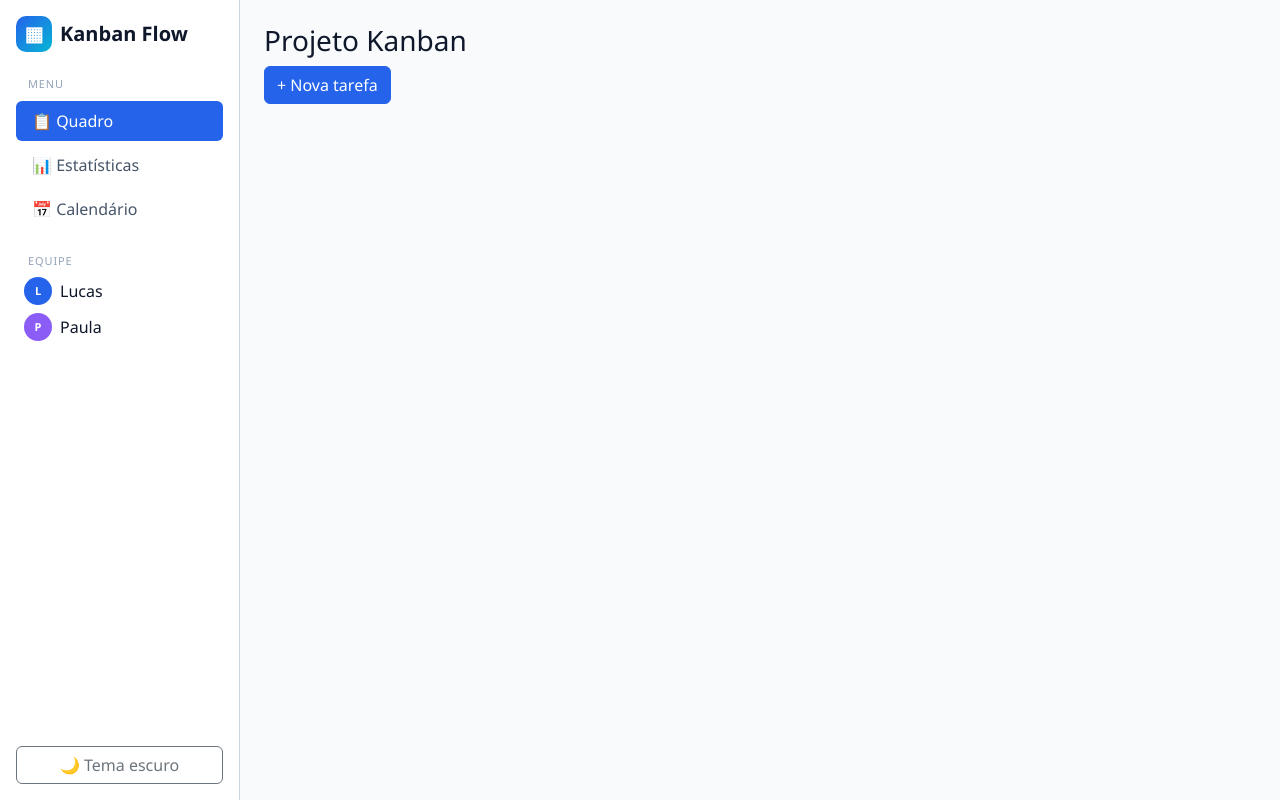
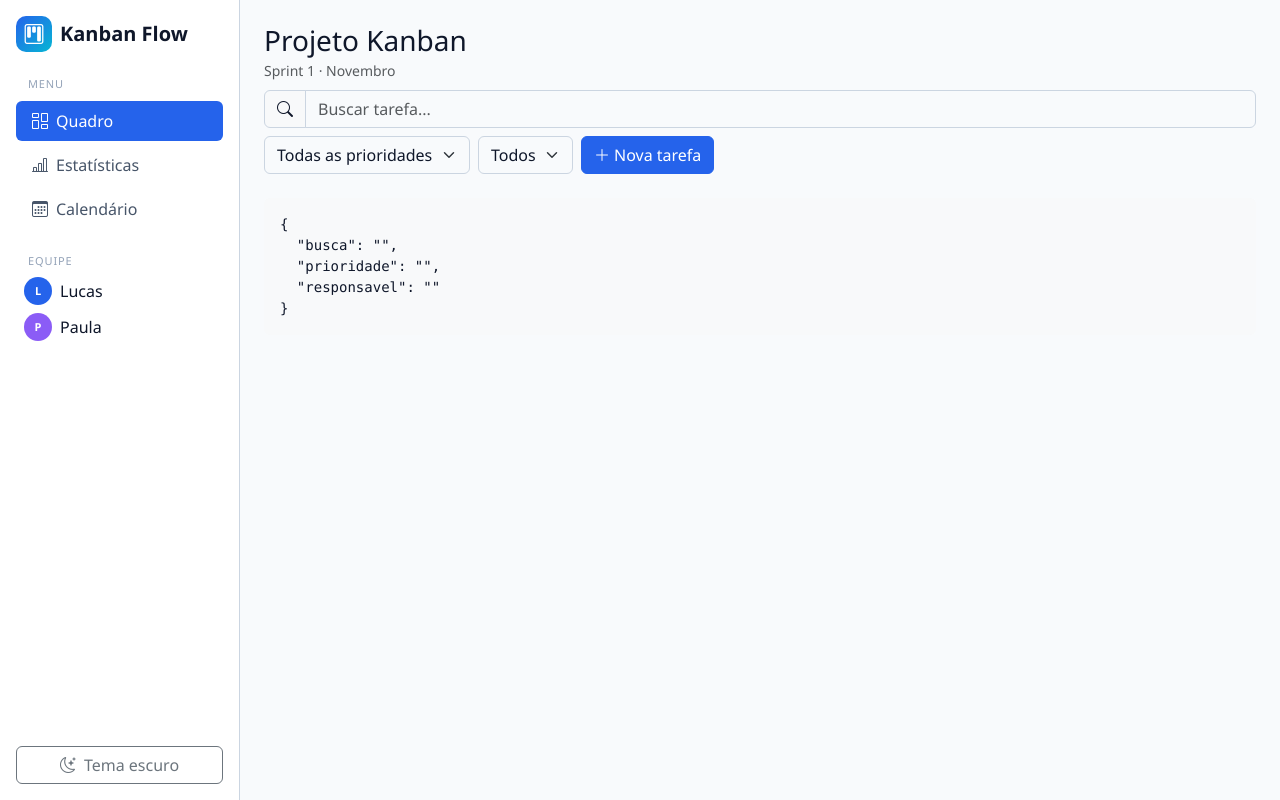
Before and after one commit to lucasomena920-lab/kanguin-colaborativo, a React (Vite) app: page / in a window 1280 px wide. Built offline with nearby package versions, Linux system fonts and the light colour scheme.

Commit message:
Troca emojis por Bootstrap Icons
Troca emojis por Bootstrap Icons

```diff
--- a/package.json
+++ b/package.json
@@ -11,6 +11,7 @@
   },
   "dependencies": {
     "bootstrap": "^5.3.8",
+    "bootstrap-icons": "^1.13.2",
     "react": "^19.3.1",
     "react-bootstrap": "^2.10.10",
     "react-dom": "^19.3.1"
--- a/src/App.jsx
+++ b/src/App.jsx
@@ -1,4 +1,6 @@
+import { useState, useEffect } from 'react'
 import Sidebar from './components/Sidebar.jsx'
+import Topo from './components/Topo.jsx'
 
 const equipe = [
   { nome: 'Lucas', cor: '#2563EB' },
@@ -6,13 +8,48 @@ const equipe = [
 ]
 
 function App() {
+  // ===== ESTADOS =====
+  const [tema, setTema] = useState('light')
+  const [filtros, setFiltros] = useState({
+    busca: '',
+    prioridade: '',
+    responsavel: '',
+  })
+
+  // ===== EFEITO: aplica o tema na página =====
+  useEffect(() => {
+    document.documentElement.setAttribute('data-bs-theme', tema)
+  }, [tema])
+
+  // ===== FUNÇÕES =====
+  function alternarTema() {
+    setTema(tema === 'light' ? 'dark' : 'light')
+  }
+
+  function mudarFiltro(campo, valor) {
+    setFiltros({ ...filtros, [campo]: valor })
+  }
+
+  function abrirNovaTarefa() {
+    console.log('Abrir modal (vem na Parte 5)')
+  }
+
   return (
     <div className="app d-flex">
-      <Sidebar equipe={equipe} />
+      <Sidebar equipe={equipe} tema={tema} onAlternarTema={alternarTema} />
 
       <div className="conteudo flex-grow-1 p-4">
-        <h1 className="h3">Projeto Kanban</h1>
-        <button className="btn btn-primary">+ Nova tarefa</button>
+        <Topo
+          filtros={filtros}
+          onMudarFiltro={mudarFiltro}
+          equipe={equipe}
+          onNovaTarefa={abrirNovaTarefa}
+        />
+
+        {/* TESTE: mostra o estado ao vivo. Vamos apagar depois */}
+        <pre className="bg-body-tertiary p-3 rounded">
+          {JSON.stringify(filtros, null, 2)}
+        </pre>
       </div>
     </div>
   )
--- a/src/components/Sidebar.jsx
+++ b/src/components/Sidebar.jsx
@@ -1,8 +1,10 @@
-function Sidebar({ equipe }) {
+function Sidebar({ equipe, tema, onAlternarTema }) {
   return (
     <aside className="sidebar d-none d-md-flex flex-column gap-4 p-3 border-end">
       <div className="d-flex align-items-center gap-2 fw-bold fs-5">
-        <div className="logo-icone">▦</div>
+        <div className="logo-icone">
+          <i className="bi bi-kanban" />
+        </div>
         Kanban Flow
       </div>
 
@@ -10,13 +12,22 @@ function Sidebar({ equipe }) {
         <p className="menu-titulo">Menu</p>
         <ul className="nav nav-pills flex-column gap-1">
           <li className="nav-item">
-            <a href="#" className="nav-link active">📋 Quadro</a>
+            <a href="#" className="nav-link active">
+              <i className="bi bi-columns-gap me-2" />
+              Quadro
+            </a>
           </li>
           <li className="nav-item">
-            <a href="#" className="nav-link">📊 Estatísticas</a>
+            <a href="#" className="nav-link">
+              <i className="bi bi-bar-chart-line me-2" />
+              Estatísticas
+            </a>
           </li>
           <li className="nav-item">
-            <a href="#" className="nav-link">📅 Calendário</a>
+            <a href="#" className="nav-link">
+              <i className="bi bi-calendar3 me-2" />
+              Calendário
+            </a>
           </li>
         </ul>
       </nav>
@@ -35,7 +46,10 @@ function Sidebar({ equipe }) {
         </ul>
       </div>
 
-      <button className="btn btn-outline-secondary mt-auto">🌙 Tema escuro</button>
+      <button className="btn btn-outline-secondary mt-auto" onClick={onAlternarTema}>
+        <i className={tema === 'light' ? 'bi bi-moon-stars me-2' : 'bi bi-sun me-2'} />
+        {tema === 'light' ? 'Tema escuro' : 'Tema claro'}
+      </button>
     </aside>
   )
 }
--- /dev/null
+++ b/src/components/Topo.jsx
@@ -0,0 +1,54 @@
+function Topo({ filtros, onMudarFiltro, equipe, onNovaTarefa }) {
+  return (
+    <header className="d-flex flex-wrap align-items-center gap-2 mb-4">
+      <div className="me-auto">
+        <h1 className="h3 mb-0">Projeto Kanban</h1>
+        <small className="text-body-secondary">Sprint 1 · Novembro</small>
+      </div>
+
+      <div className="input-group busca">
+        <span className="input-group-text">
+          <i className="bi bi-search" />
+        </span>
+        <input
+          type="search"
+          className="form-control"
+          placeholder="Buscar tarefa..."
+          value={filtros.busca}
+          onChange={(e) => onMudarFiltro('busca', e.target.value)}
+        />
+      </div>
+
+      <select
+        className="form-select w-auto"
+        value={filtros.prioridade}
+        onChange={(e) => onMudarFiltro('prioridade', e.target.value)}
+      >
+        <option value="">Todas as prioridades</option>
+        <option value="alta">Alta</option>
+        <option value="media">Média</option>
+        <option value="baja">Baixa</option>
+      </select>
+
+      <select
+        className="form-select w-auto"
+        value={filtros.responsavel}
+        onChange={(e) => onMudarFiltro('responsavel', e.target.value)}
+      >
+        <option value="">Todos</option>
+        {equipe.map((membro) => (
+          <option key={membro.nome} value={membro.nome}>
+            {membro.nome}
+          </option>
+        ))}
+      </select>
+
+      <button className="btn btn-primary" onClick={onNovaTarefa}>
+        <i className="bi bi-plus-lg me-1" />
+        Nova tarefa
+      </button>
+    </header>
+  )
+}
+
+export default Topo
--- a/src/main.jsx
+++ b/src/main.jsx
@@ -3,6 +3,7 @@ import { StrictMode } from 'react'
 import { createRoot } from 'react-dom/client'
 import './index.css'
 import App from './App.jsx'
+import 'bootstrap-icons/font/bootstrap-icons.css'
 
 createRoot(document.getElementById('root')).render(
   <StrictMode>
```
Also changed, not shown: 1 other file (tests, documents, lock files or other folders).
